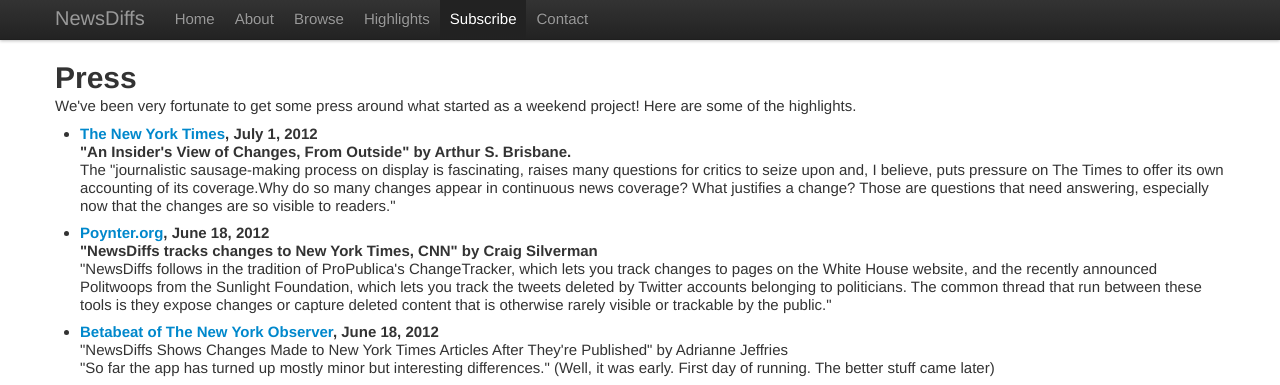
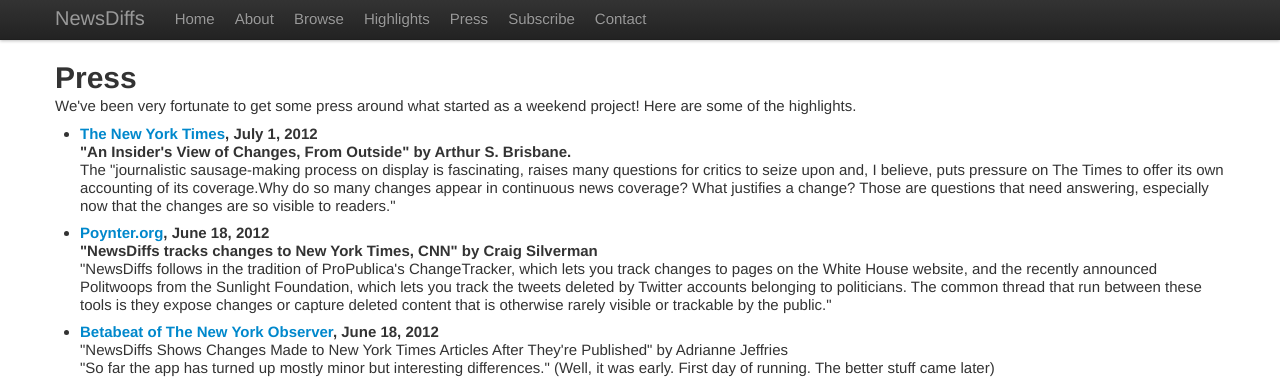
Before and after one commit to ecprice/newsdiffs, a Django app: page /newsdiffer/press in a window 1280 px wide. Shown: the top 385 px of the page. Run offline with Django 3.2, Linux system fonts and the light colour scheme; parts of the project's set-up code (start-up, migrations or seed data) failed here and were passed over; some libraries are stand-ins or nearby versions.

Commit message:
Adding Press.html to navbar

```diff
--- a/website/frontend/templates/about.html
+++ b/website/frontend/templates/about.html
@@ -45,6 +45,7 @@
               <li class="active"><a href="http://newsdiffs.org/about/">About</a></li>
               <li><a href="http://newsdiffs.org/browse">Browse</a></li>
               <li><a href="http://newsdiffs.org/examples/">Highlights</a></li>
+              <li><a href="http://newsdiffs.org/press/">Press</a></li>
               <li><a href="http://newsdiffs.org/subscribe/">Subscribe</a></li>
               <li><a href="http://newsdiffs.org/contact/">Contact</a></li>
 
--- a/website/frontend/templates/browse.html
+++ b/website/frontend/templates/browse.html
@@ -45,6 +45,7 @@
               <li><a href="http://newsdiffs.org/about/">About</a></li>
               <li class="active"><a href="http://newsdiffs.org/browse/">Browse</a></li>
               <li><a href="http://newsdiffs.org/examples/">Highlights</a></li>
+              <li><a href="http://newsdiffs.org/press/">Press</a></li>
               <li><a href="http://newsdiffs.org/subscribe/">Subscribe</a></li>
               <li><a href="http://newsdiffs.org/contact/">Contact</a></li>
 
--- a/website/frontend/templates/contact.html
+++ b/website/frontend/templates/contact.html
@@ -62,6 +62,7 @@
               <li><a href="http://newsdiffs.org/about/">About</a></li>
               <li><a href="http://newsdiffs.org/browse">Browse</a></li>
               <li><a href="http://newsdiffs.org/examples/">Highlights</a></li>
+              <li><a href="http://newsdiffs.org/press/">Press</a></li>
               <li><a href="http://newsdiffs.org/subscribe/">Subscribe</a></li>
               <li><a href="http://newsdiffs.org/contact/">Contact</a></li>
 
--- a/website/frontend/templates/diffview_templated.html
+++ b/website/frontend/templates/diffview_templated.html
@@ -84,6 +84,7 @@
               <li><a href="http://newsdiffs.org/about/">About</a></li>
               <li><a href="http://newsdiffs.org/browse">Browse</a></li>
               <li><a href="http://newsdiffs.org/examples/">Highlights</a></li>
+			  <li><a href="http://newsdiffs.org/press/">Press</a></li>
               <li><a href="http://newsdiffs.org/subscribe/">Subscribe</a></li>
               <li><a href="http://newsdiffs.org/contact/">Contact</a></li>
 
--- a/website/frontend/templates/front.html
+++ b/website/frontend/templates/front.html
@@ -61,6 +61,7 @@
               <li><a href="http://newsdiffs.org/about/">About</a></li>
               <li><a href="http://newsdiffs.org/browse/">Browse</a></li>
               <li><a href="http://newsdiffs.org/examples/">Highlights</a></li>
+              <li><a href="http://newsdiffs.org/press/">Press</a></li>
               <li><a href="http://newsdiffs.org/subscribe/">Subscribe</a></li>
               <li><a href="http://newsdiffs.org/contact/">Contact</a></li>
 
--- a/website/frontend/templates/subscribe.html
+++ b/website/frontend/templates/subscribe.html
@@ -62,6 +62,7 @@
               <li><a href="http://newsdiffs.org/about/">About</a></li>
               <li><a href="http://newsdiffs.org/browse">Browse</a></li>
               <li><a href="http://newsdiffs.org/examples/">Highlights</a></li>
+              <li><a href="http://newsdiffs.org/press/">Press</a></li>
               <li class="active"><a href="http://newsdiffs.org/subscribe/">Subscribe</a></li>
               <li><a href="http://newsdiffs.org/contact/">Contact</a></li>
 
--- a/website/frontend/templates/template_trial.html
+++ b/website/frontend/templates/template_trial.html
@@ -67,7 +67,8 @@
               <li><a href="http://newsdiffs.org/about/">About</a></li>
               <li><a href="http://newsdiffs.org/browse">Browse</a></li>
               <li><a href="http://newsdiffs.org/examples/">Highlights</a></li>
-              <li class="active"><a href="http://newsdiffs.org/subscribe/">Subscribe</a></li>
+              <li><a href="http://newsdiffs.org/press/">Press</a></li>
+              <li><a href="http://newsdiffs.org/subscribe/">Subscribe</a></li>
               <li><a href="http://newsdiffs.org/contact/">Contact</a></li>
 
             </ul>
--- a/website/frontend/templates/upvote.html
+++ b/website/frontend/templates/upvote.html
@@ -57,10 +57,11 @@
           <a class="brand" href="#">NewsDiffs</a>
           <div class="nav-collapse">
             <ul class="nav">
-              <li class="active"><a href="http://newsdiffs.org">Home</a></li>
+              <li><a href="http://newsdiffs.org">Home</a></li>
               <li><a href="http://newsdiffs.org/about/">About</a></li>
               <li><a href="http://newsdiffs.org/browse">Browse</a></li>
               <li><a href="http://newsdiffs.org/examples/">Highlights</a></li>
+              <li><a href="http://newsdiffs.org/press/">Press</a></li>
               <li><a href="http://newsdiffs.org/subscribe/">Subscribe</a></li>
               <li><a href="http://newsdiffs.org/contact/">Contact</a></li>
 
```
